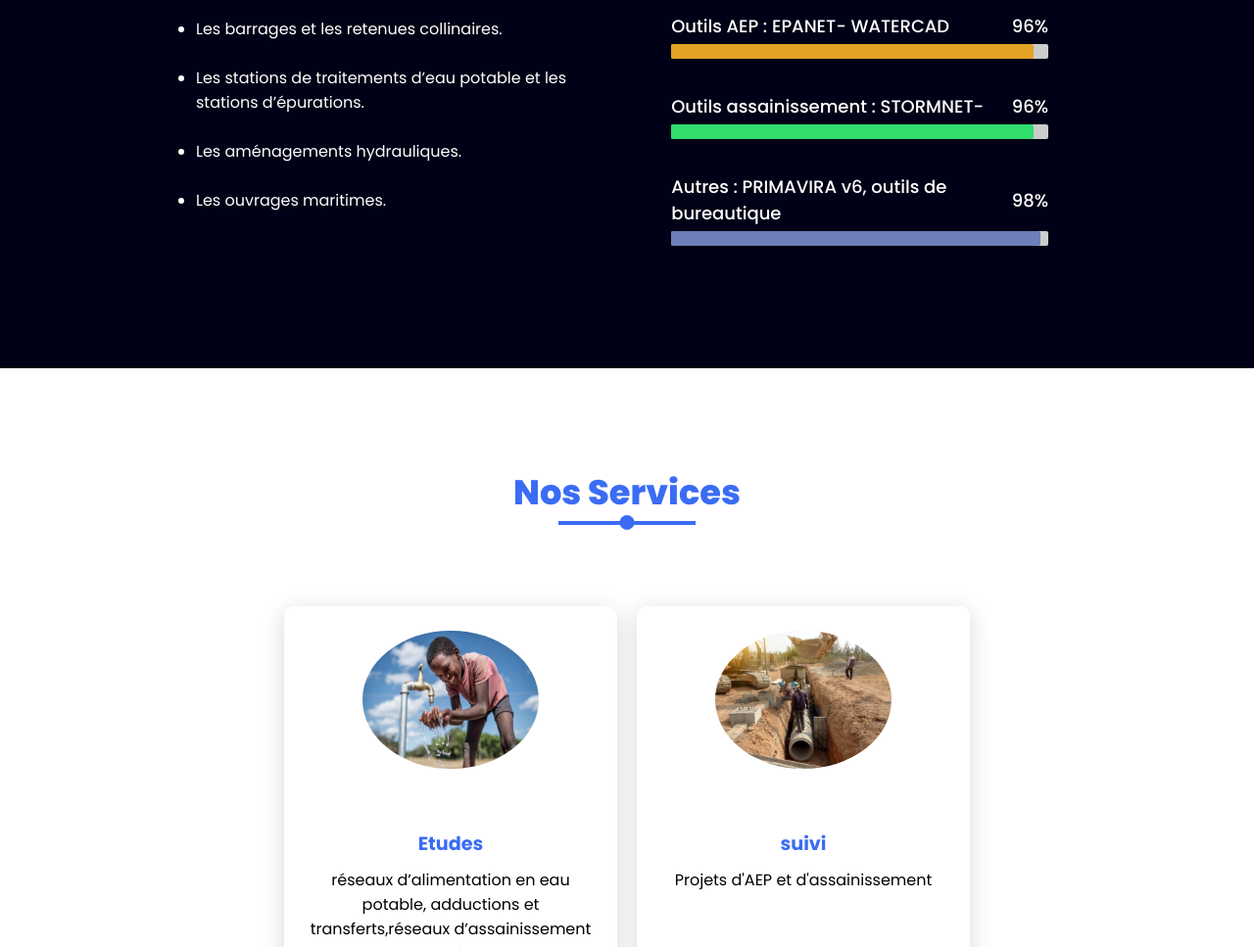
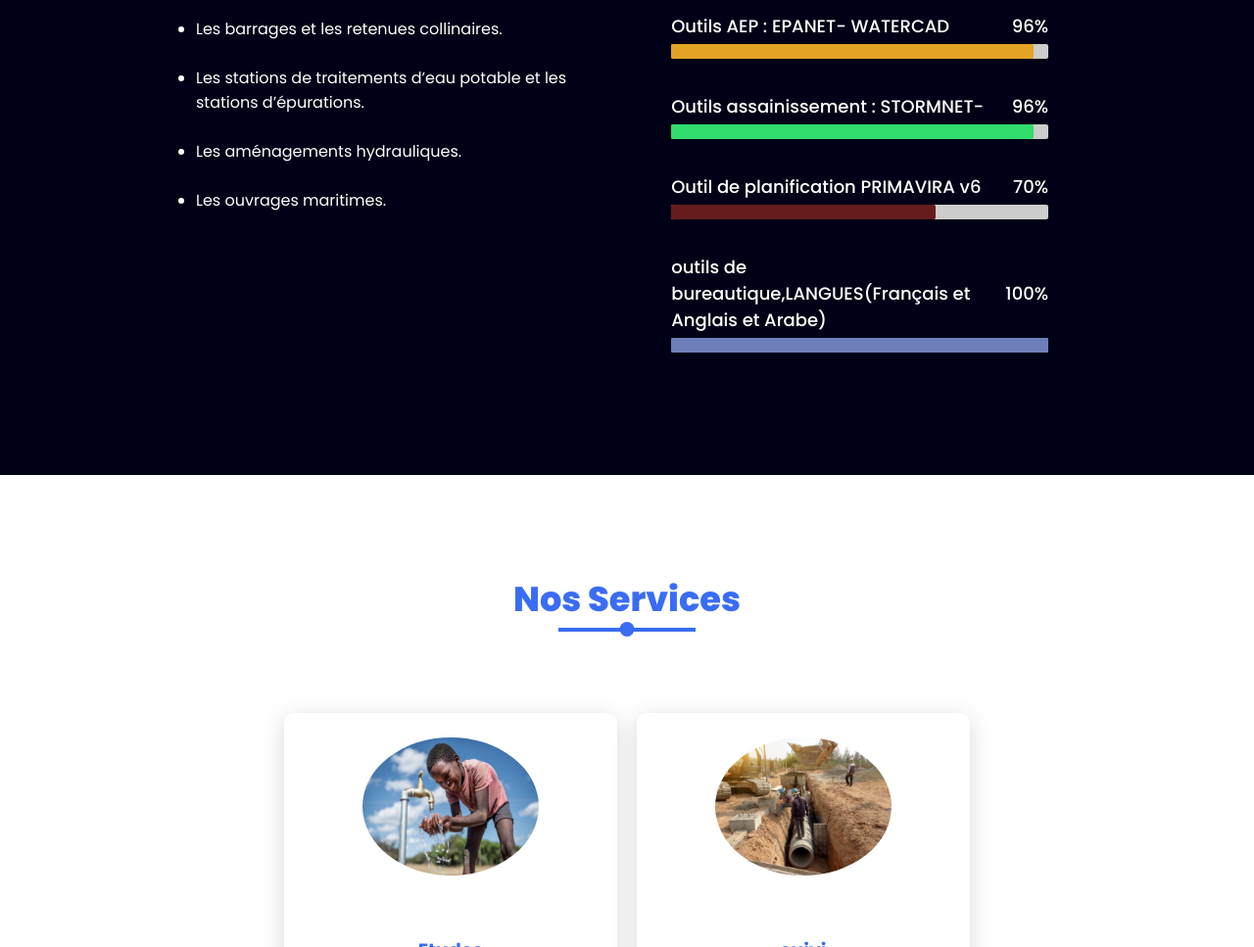
Before and after one commit to seif03/Technologie-de-l-eau, a plain HTML site: page index.html in a window 1280 px wide. Shown: the part 2004-2971 px from the top of the page at 98% size. Drawn offline with Linux system fonts and the light colour scheme.

Commit message:
third commit

```diff
--- a/index.html
+++ b/index.html
@@ -123,6 +123,7 @@ Technologie de l'eau
               <span>Outils AEP : EPANET- WATERCAD</span>
               <span>96%</span>
             </div>
+
             <div class="line javascript"></div>
           </div>
           <div class="bar">
@@ -132,12 +133,21 @@ Technologie de l'eau
             </div>
             <div class="line jquery"></div>
           </div>
+
+            <div class="bar">
+              <div class="info">
+                <span>Outil de planification PRIMAVIRA v6</span>
+                <span>70%</span>
+              </div>
+              <div class="line prima"></div>
+          </div>
           <div class="bar">
             <div class="info">
-              <span>Autres : PRIMAVIRA v6, outils de bureautique</span>
-              <span>98%</span>
+              <span>outils de bureautique,LANGUES(Français et Anglais et Arabe)</span>
+              <span>100%</span>
             </div>
             <div class="line php"></div>
+
           </div>
         </div>
       </div>
--- a/style.css
+++ b/style.css
@@ -319,9 +319,14 @@ body{
 }
 
 .skills .content .col-right .bar .php:before{
-  width: 98%;
+  width: 100%;
   background: #6d7eb8;
 }
+.skills .content .col-right .bar .prima:before{
+  width: 70%;
+  background: #661c1c;
+}
+
 
 .services .content{
   display: flex;
```
